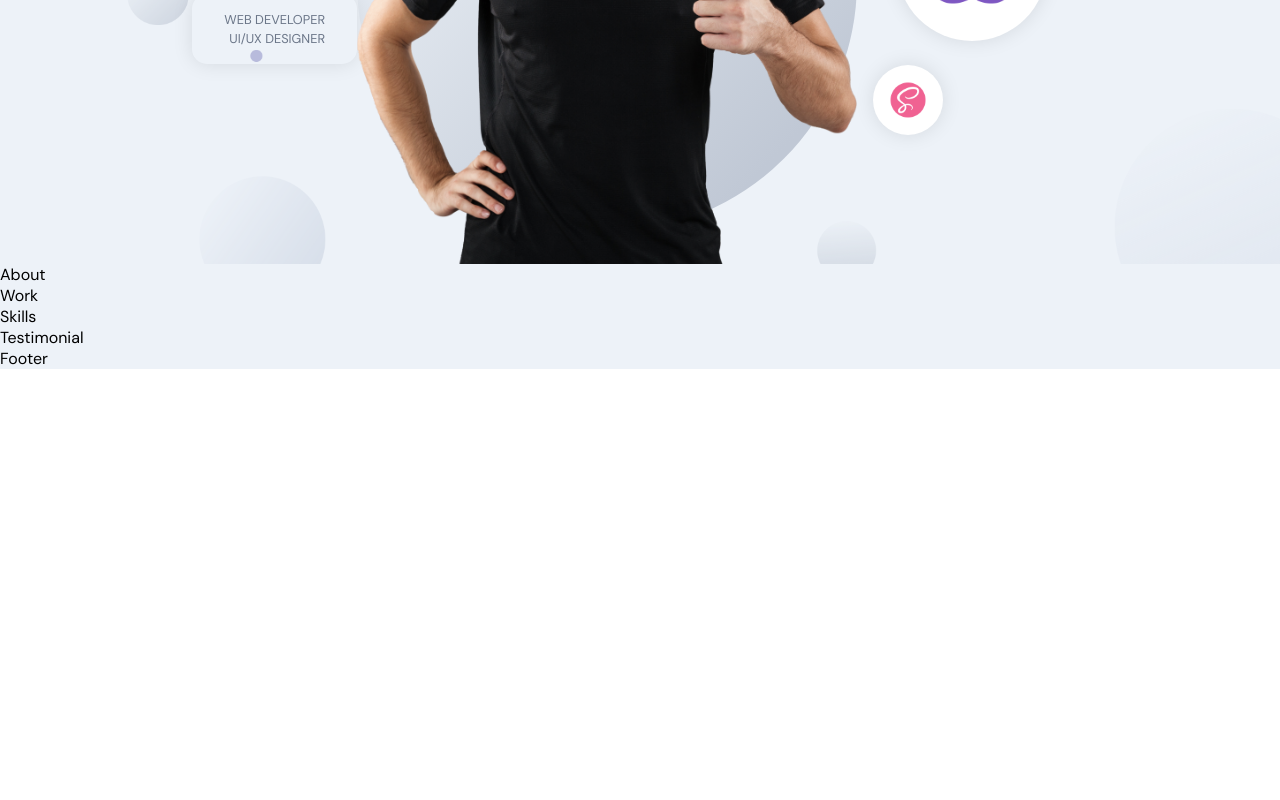
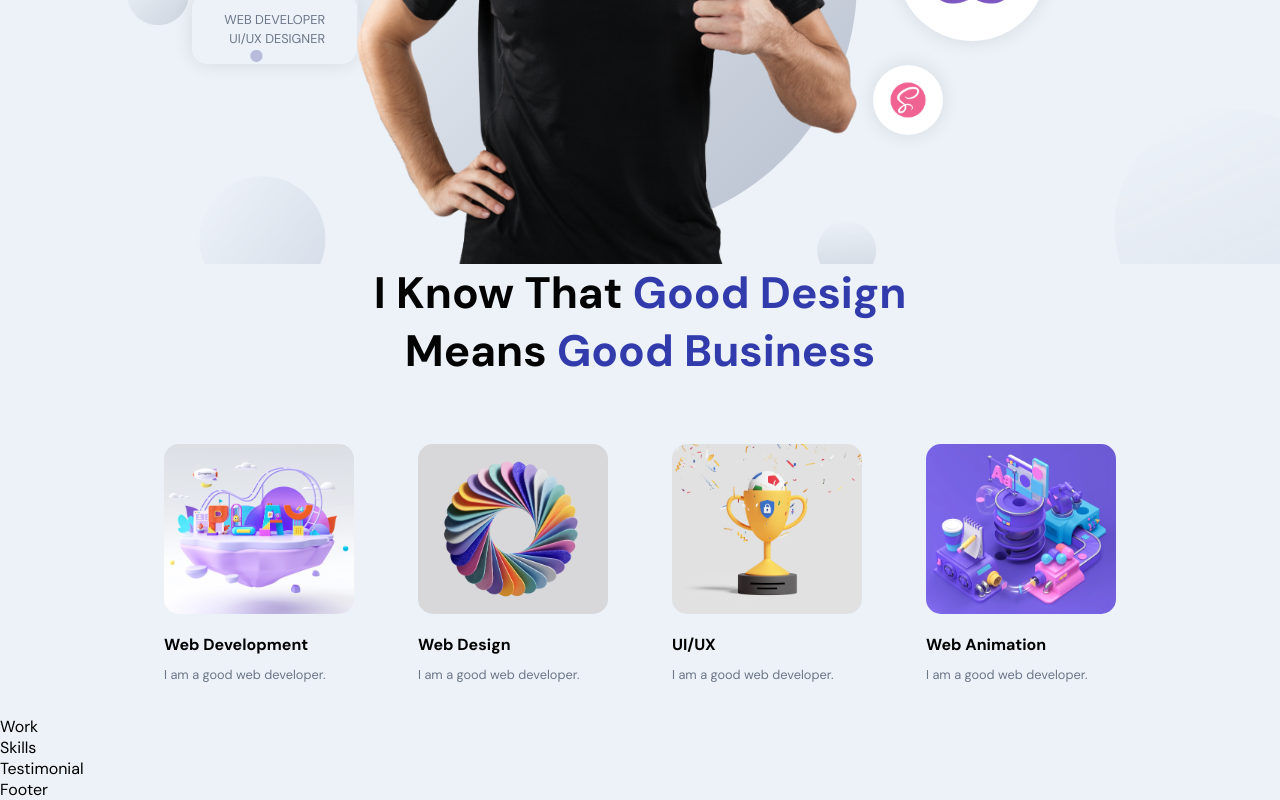
Before and after one commit to mapper895/React-Portfolio-JSM, a React (Create React App) app: page / in a window 1280 px wide. Shown: the part 459-1259 px from the top of the page. Before the commit the page ends 828 px from the top, so only its background shows below. Built offline with nearby package versions, Linux system fonts and the light colour scheme.

Commit message:
About Section

```diff
--- a/src/container/About/About.jsx
+++ b/src/container/About/About.jsx
@@ -1,9 +1,62 @@
-import React from "react";
+import React, { useState, useEffect } from "react";
+import { motion } from "framer-motion";
 
+import { images } from "../../constants";
 import "./About.scss";
 
+const abouts = [
+  {
+    title: "Web Development",
+    description: "I am a good web developer.",
+    imgUrl: images.about01,
+  },
+  {
+    title: "Web Design",
+    description: "I am a good web developer.",
+    imgUrl: images.about02,
+  },
+  {
+    title: "UI/UX",
+    description: "I am a good web developer.",
+    imgUrl: images.about03,
+  },
+  {
+    title: "Web Animation",
+    description: "I am a good web developer.",
+    imgUrl: images.about04,
+  },
+];
+
 const About = () => {
-  return <div>About</div>;
+  return (
+    <>
+      <h2 className="head-text">
+        I Know That <span>Good Design</span>
+        <br />
+        means <span>Good Business</span>
+      </h2>
+
+      <div className="app__profiles">
+        {abouts.map((about, index) => (
+          <motion.div
+            whileInView={{ opacity: [0, 1] }}
+            whileHover={{ scale: 1.1 }}
+            transition={{ duration: 0.5, type: "tween" }}
+            className="app__profile-item"
+            key={about.title + index}
+          >
+            <img src={about.imgUrl} alt={about.title} />
+            <h2 className="bold-text" style={{ marginTop: 20 }}>
+              {about.title}
+            </h2>
+            <p className="p-text" style={{ marginTop: 10 }}>
+              {about.description}
+            </p>
+          </motion.div>
+        ))}
+      </div>
+    </>
+  );
 };
 
 export default About;
--- a/src/container/About/About.scss
+++ b/src/container/About/About.scss
@@ -0,0 +1,38 @@
+.app__about {
+  flex: 1;
+  width: 100%;
+  flex-direction: column;
+}
+
+.app__profiles {
+  display: flex;
+  justify-content: center;
+  align-items: flex-start;
+  flex-wrap: wrap;
+  margin-top: 2rem;
+}
+
+.app__profile-item {
+  width: 190px;
+  display: flex;
+  justify-content: flex-start;
+  align-items: flex-start;
+  flex-direction: column;
+  margin: 2rem;
+
+  img {
+    width: 100%;
+    height: 170px;
+    border-radius: 15px;
+    object-fit: cover;
+  }
+
+  @media screen and (min-width: 2000px) {
+    width: 370px;
+    margin: 2rem 4rem;
+
+    img {
+      height: 320px;
+    }
+  }
+}
```
